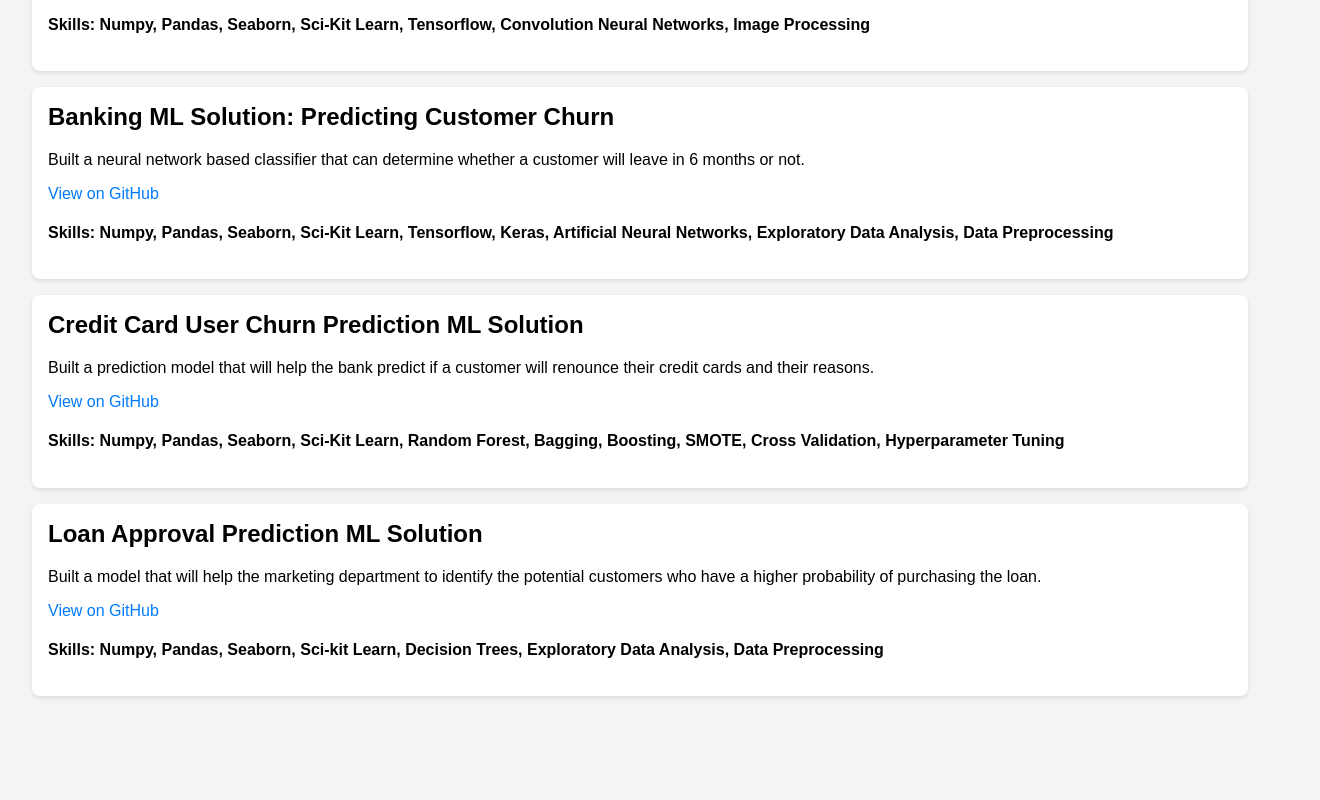
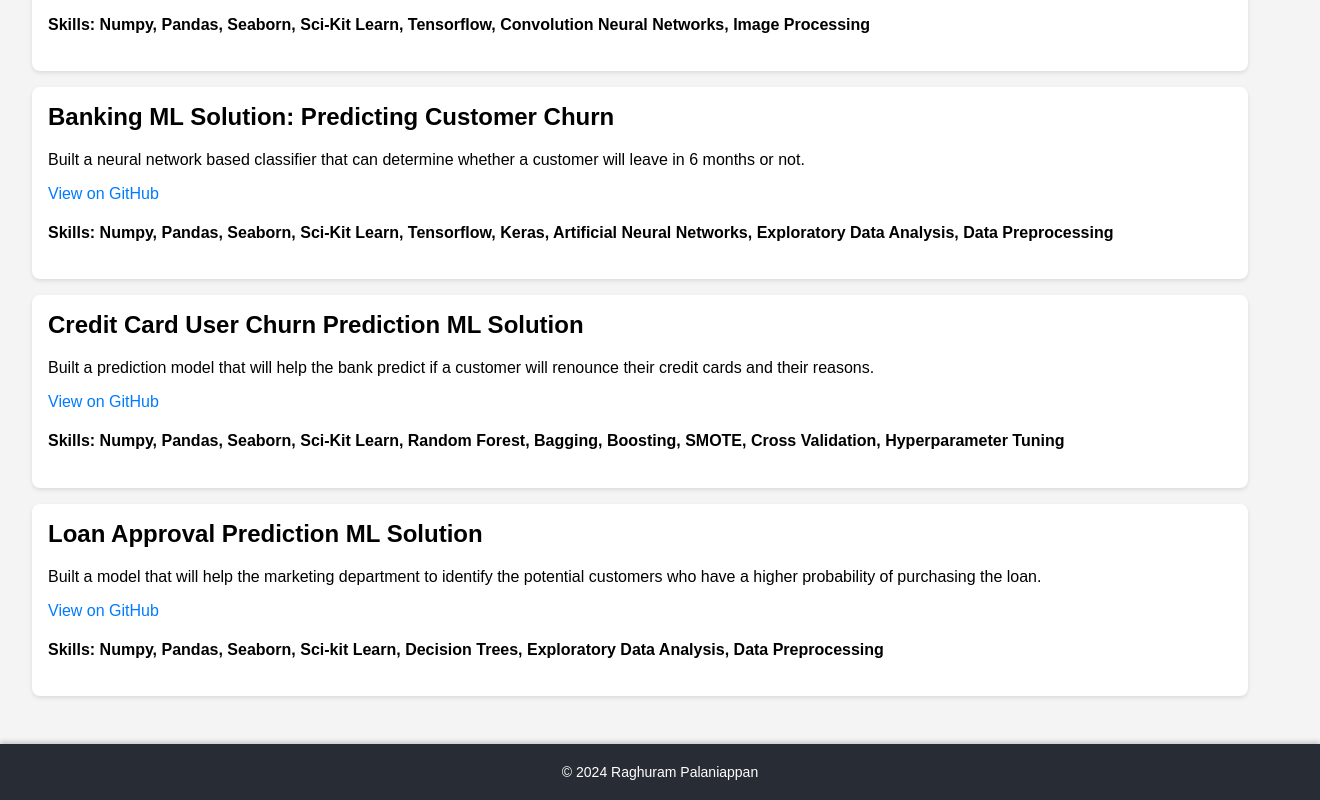
Before and after one commit to ragu0115/DSProjects, a plain HTML site: page index.html in a window 1280 px wide. Shown: the part 431-1231 px from the top of the page, 1320 px wide, since content can reach past the window. Before the commit the page ends 1175 px from the top, so only its background shows below. Drawn offline with Linux system fonts and the light colour scheme.

Commit message:
Added files via upload

```diff
--- a/index.html
+++ b/index.html
@@ -15,6 +15,9 @@
             <!-- Projects will be dynamically added here by JavaScript -->
         </section>
     </main>
+    <footer>
+        <p>&copy; 2024 Raghuram Palaniappan</p>
+    </footer>
     <script src="script.js"></script>
 </body>
 </html>
```
